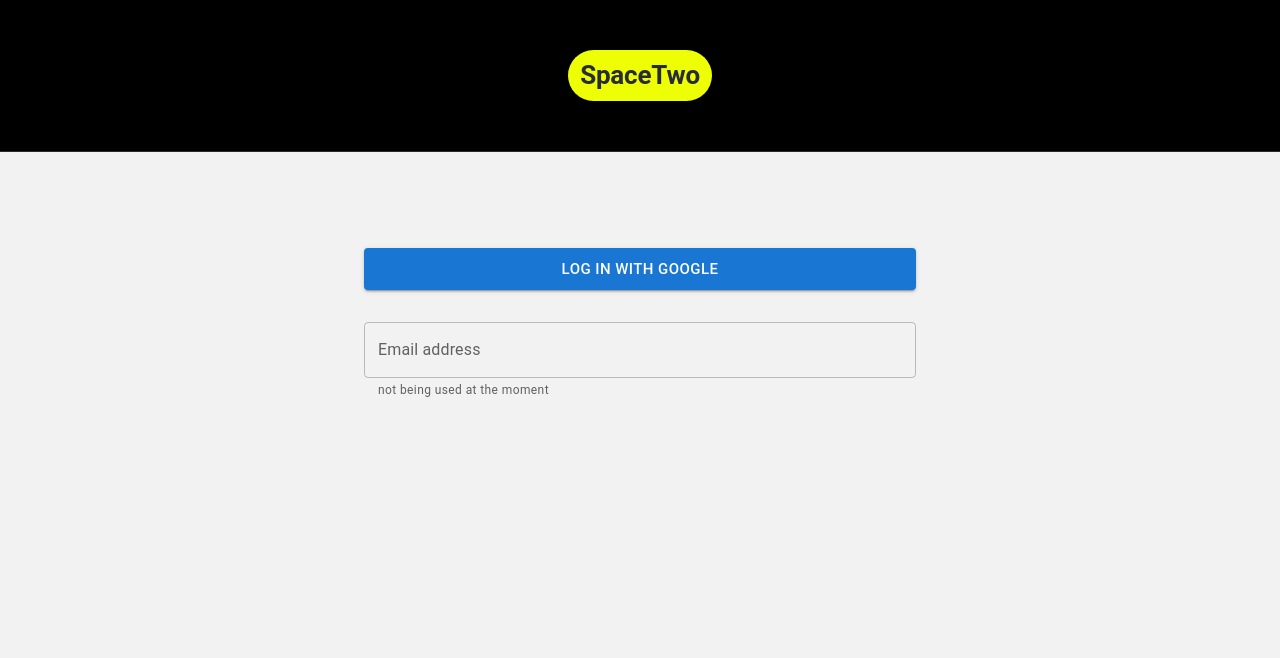
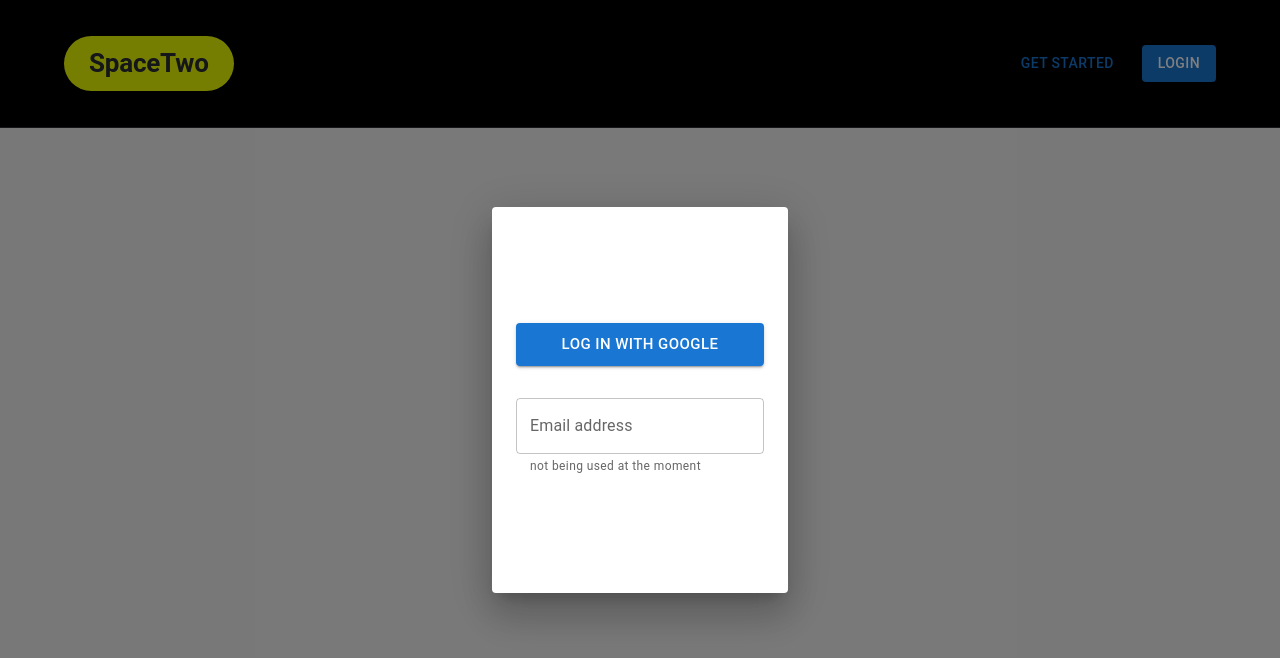
Before and after one commit to relashe/spacetwo, a React (Create React App) app: page /login in a window 1280 px wide. Shown: the top 658 px of the page. Built offline with nearby package versions, Linux system fonts and the light colour scheme.

Commit message:
- route refactor

```diff
--- a/src/App.tsx
+++ b/src/App.tsx
@@ -1,8 +1,18 @@
+import { BrowserRouter } from "react-router";
 import "./App.css";
 import AppRoutes from "./routes";
+import { AuthProvider, LoginProvider } from "./providers";
 
 function App() {
-  return <AppRoutes />;
+  return (
+    <BrowserRouter>
+      <AuthProvider>
+        <LoginProvider>
+          <AppRoutes />
+        </LoginProvider>
+      </AuthProvider>
+    </BrowserRouter>
+  );
 }
 
 export default App;
--- a/src/components/Header/Header.styles.ts
+++ b/src/components/Header/Header.styles.ts
@@ -4,20 +4,23 @@ export const headerStyles: SxProps<Theme> = {
   backgroundColor: "#000000",
   color: "#000000",
   // height: "75px",
-  display: "flex",
-  flexDirection: "column",
-  alignItems: "center",
-  justifyContent: "center",
   fontSize: "calc(10px + 2vmin)",
   boxShadow: "1px 0 0 0 rgba(0, 0, 0, 0.05)",
   width: "100%",
-  padding: "50px 0",
+  padding: "25px 0",
   borderBottom: "solid 1px #282c34",
+
+  "& .header__inner": {
+    display: "flex",
+    flexDirection: "row nowrap",
+    justifyContent: "space-between",
+    alignItems: "center",
+  },
 
   "& .header__title": {
     color: "#282c34",
     backgroundColor: "#eefe05",
-    padding: "10px 12px",
+    padding: "12px 25px",
     borderRadius: "30px",
     fontSize: "calc(10px + 2vmin)",
     fontWeight: "bold",
@@ -34,4 +37,13 @@ export const headerStyles: SxProps<Theme> = {
       },
     },
   },
+
+  "& .nav": {
+    display: "flex",
+    flexDirection: "row nowrap",
+    justifyContent: "space-around",
+    gap: "20px",
+    padding: "20px 0",
+    boxShadow: "0 1px 0 0 rgba(0, 0, 0, 0.05)",
+  },
 };
--- a/src/components/Header/Header.tsx
+++ b/src/components/Header/Header.tsx
@@ -1,14 +1,48 @@
-import { Box, Typography } from "@mui/material";
+import { Box, Button, Container, Typography } from "@mui/material";
 import { Link } from "react-router";
 import { APP_ROUTES } from "../../routing";
 import { headerStyles } from "./Header.styles";
+import { useAuthContext, useLoginContext } from "../../providers";
 
 const Header: React.FC = () => {
+  const { handleOpenLogin, handleOpenSignup } = useLoginContext();
+  const { handleLogout } = useAuthContext();
+  const { token } = useAuthContext();
+
   return (
     <Box component="header" className="header" sx={headerStyles}>
-      <Typography variant="h2" className="header__title">
-        <Link to={APP_ROUTES.HOME}>SpaceTwo</Link>
-      </Typography>
+      <Container>
+        <Box className="header__inner">
+          <Typography variant="h2" className="header__title">
+            <Link to={APP_ROUTES.HOME}>SpaceTwo</Link>
+          </Typography>
+          <Box className="nav" component="nav">
+            {!token && (
+              <Button variant="text" color="primary" onClick={handleOpenSignup}>
+                Get started
+              </Button>
+            )}
+            {!token && (
+              <Button
+                variant="contained"
+                color="primary"
+                onClick={handleOpenLogin}
+              >
+                Login
+              </Button>
+            )}
+            {!!token && (
+              <Button
+                variant="contained"
+                color="primary"
+                onClick={handleLogout}
+              >
+                Logout
+              </Button>
+            )}
+          </Box>
+        </Box>
+      </Container>
     </Box>
   );
 };
--- a/src/components/LoginActions/GoogleSignUp.tsx
+++ b/src/components/LoginActions/GoogleSignUp.tsx
@@ -1,29 +1,24 @@
+import { Button } from "@mui/material";
 import { useGoogleLogin } from "@react-oauth/google";
-import { useAuthContext } from "../../providers";
 import { useNavigate } from "react-router";
+import useSpaceTwoUsers from "../../hooks/useSpaceTwoUsers";
+import { useAuthContext, useLoginContext } from "../../providers";
 import { APP_ROUTES } from "../../routing";
-import useSpaceTwoUsers from "../../hooks/useSpaceTwoUsers";
-import { apiService } from "../..";
-import { API_ENDPOINTS } from "../../constants";
-import { Button } from "@mui/material";
-import { GoogleProfile } from "../../types/google.types";
 
 const GoogleSignUp: React.FC = () => {
   /* hooks */
-  const { setToken, setUser } = useAuthContext();
+  const { setToken, setUser, getUserProfile } = useAuthContext();
+  const { handleCloseModal } = useLoginContext();
+  const { getSpaceTwoUserWithEmail } = useSpaceTwoUsers();
   const navigate = useNavigate();
-  const { getSpaceTwoUserWithEmail } = useSpaceTwoUsers();
 
   /* events */
   const handleGoogleLogin = useGoogleLogin({
     onSuccess: async (token) => {
       setToken(token.access_token);
+      handleCloseModal();
 
-      // get Google Info
-      const userProfile = await apiService.get<GoogleProfile>(
-        API_ENDPOINTS.GOOGLE.GET_USER_INFO(token.access_token),
-        token.access_token
-      );
+      const userProfile = await getUserProfile();
 
       // check if user exists
       if (!userProfile) {
--- a/src/index.tsx
+++ b/src/index.tsx
@@ -3,7 +3,6 @@ import React from "react";
 import ReactDOM from "react-dom/client";
 import App from "./App";
 import "./index.css";
-import { AuthProvider } from "./providers";
 import reportWebVitals from "./reportWebVitals";
 import { ApiService } from "./services";
 
@@ -15,9 +14,7 @@ root.render(
     <GoogleOAuthProvider
       clientId={`${process.env.REACT_APP_GOOGLEOAUTH_CLIENTID}`}
     >
-      <AuthProvider>
-        <App />
-      </AuthProvider>
+      <App />
     </GoogleOAuthProvider>
   </React.StrictMode>
 );
--- a/src/providers/AuthContext.tsx
+++ b/src/providers/AuthContext.tsx
@@ -2,26 +2,45 @@ import axios from "axios";
 import {
   createContext,
   PropsWithChildren,
+  useCallback,
   useContext,
   useEffect,
   useMemo,
   useState,
 } from "react";
 import { SpaceTwoBaseUser } from "../types";
+import { apiService } from "..";
+import { GoogleProfile } from "../types/google.types";
+import { API_ENDPOINTS } from "../constants";
 
 interface AuthContextProps {
   user?: SpaceTwoBaseUser;
   setUser: (newUser: SpaceTwoBaseUser) => void;
   token: string | null;
   setToken: (newToken: string) => void;
+  getUserProfile: () => Promise<GoogleProfile | undefined>;
+  handleLogout: () => void;
 }
 
 const AuthContext = createContext<AuthContextProps | null>(null);
 
 export const AuthProvider: React.FC<PropsWithChildren> = ({ children }) => {
   /* state */
-  const [token, setToken_] = useState(localStorage.getItem("token"));
+  const [token, setToken_] = useState<string | null>(
+    localStorage.getItem("token")
+  );
   const [user, setUser] = useState<SpaceTwoBaseUser | undefined>(undefined);
+
+  /* callbacks */
+  const getUserProfile = useCallback(async () => {
+    if (!token) return;
+
+    // get Google Info
+    return await apiService.get<GoogleProfile>(
+      API_ENDPOINTS.GOOGLE.GET_USER_INFO(token),
+      token
+    );
+  }, [token]);
 
   /* effects */
   useEffect(() => {
@@ -39,6 +58,10 @@ export const AuthProvider: React.FC<PropsWithChildren> = ({ children }) => {
     setToken_(newToken);
   };
 
+  const handleLogout = () => {
+    setToken_(null);
+  };
+
   /* values */
   const contextValue = useMemo(
     () => ({
@@ -46,6 +69,8 @@ export const AuthProvider: React.FC<PropsWithChildren> = ({ children }) => {
       setToken,
       user,
       setUser,
+      getUserProfile,
+      handleLogout,
     }),
     [token, user]
   );
--- /dev/null
+++ b/src/providers/LoginContext.tsx
@@ -0,0 +1,56 @@
+import { Dialog, DialogContent, Modal } from "@mui/material";
+import { createContext, PropsWithChildren, useContext, useState } from "react";
+import LoginActions from "../components/LoginActions/LoginActions";
+
+interface LoginContextProps {
+  handleOpenLogin: () => void;
+  handleOpenSignup: () => void;
+  handleCloseModal: () => void;
+}
+
+const LoginContext = createContext<LoginContextProps | null>(null);
+
+export const LoginProvider: React.FC<PropsWithChildren> = ({ children }) => {
+  /* state */
+  const [showLogin, setShowLogin] = useState<boolean>(false);
+  const [showSignUp, setShowSignUp] = useState<boolean>(false);
+
+  /* effects */
+
+  /* events */
+  const handleOpenLogin = () => {
+    setShowLogin(true);
+  };
+  const handleOpenSignup = () => {
+    setShowSignUp(true);
+  };
+
+  const handleCloseModal = () => {
+    setShowLogin(false);
+    setShowSignUp(false);
+  };
+
+  /* values */
+  const showModal = showLogin || showSignUp;
+
+  return (
+    <LoginContext.Provider
+      value={{ handleOpenLogin, handleOpenSignup, handleCloseModal }}
+    >
+      {children}
+      <Dialog open={showModal} onClose={handleCloseModal}>
+        <DialogContent>
+          <LoginActions />
+        </DialogContent>
+      </Dialog>
+    </LoginContext.Provider>
+  );
+};
+
+export const useLoginContext = () => {
+  const context = useContext(LoginContext);
+  if (context === undefined || context === null) {
+    throw new Error("useLogin can only be used inside LoginProvider");
+  }
+  return context;
+};
--- a/src/providers/index.ts
+++ b/src/providers/index.ts
@@ -1 +1,2 @@
 export * from "./AuthContext";
+export * from "./LoginContext";
--- a/src/routes/index.tsx
+++ b/src/routes/index.tsx
@@ -1,4 +1,9 @@
-import { createBrowserRouter, RouterProvider } from "react-router";
+import {
+  createBrowserRouter,
+  Route,
+  RouterProvider,
+  Routes,
+} from "react-router";
 import { APP_ROUTES } from "../routing";
 import CreateAccount from "../screens/CreateAccount";
 import Dashboard from "../screens/Dashboard";
@@ -53,7 +58,19 @@ const AppRoutes = () => {
   ]);
 
   // Provide the router configuration using RouterProvider
-  return <RouterProvider router={router} />;
+  // return <RouterProvider router={router} />;
+
+  return (
+    <Routes>
+      <Route index element={<Home />} />
+      <Route path={APP_ROUTES.LOGIN} element={<Login />} />
+
+      <Route element={<ProtectedRoute />}>
+        <Route path={APP_ROUTES.USER_DASHBOARD} element={<Dashboard />} />
+        <Route path={APP_ROUTES.CREATE_ACCOUNT} element={<CreateAccount />} />
+      </Route>
+    </Routes>
+  );
 };
 
 export default AppRoutes;
--- a/src/screens/Home/Home.tsx
+++ b/src/screens/Home/Home.tsx
@@ -1,5 +1,6 @@
 import { Box, Container, Typography } from "@mui/material";
-import { Link } from "react-router";
+import { useEffect } from "react";
+import { useNavigate } from "react-router";
 import Header from "../../components/Header/Header";
 import { useAuthContext } from "../../providers";
 import { APP_ROUTES } from "../../routing";
@@ -8,18 +9,23 @@ import { homeStyles } from "./Home.styles";
 const Home: React.FC = () => {
   /* hooks */
   const { token, user } = useAuthContext();
+  const navigate = useNavigate();
+
+  useEffect(() => {
+    if (!!token && !!user) {
+      navigate(`${APP_ROUTES.DASHBOARD}/${user.handle}`);
+    }
+  }, []);
 
   return (
     <Box className="home-page" sx={homeStyles}>
       <Header />
-      {!token && <Link to={APP_ROUTES.LOGIN}>Login to your account</Link>}
-      {!!(token && user) && (
-        <Link to={`${APP_ROUTES.DASHBOARD}/${user.handle}`}>Dashboard</Link>
-      )}
+
       <Box className="home-page__content">
         <Container>
           <Box className="home-page__hero">
             <Typography variant="h1">This is the homepage</Typography>
+            <Typography variant="body1">This is the slogan</Typography>
           </Box>
         </Container>
       </Box>
--- a/src/screens/Login.tsx
+++ b/src/screens/Login.tsx
@@ -1,15 +1,20 @@
 import { Container } from "@mui/material";
+import { useEffect } from "react";
 import Header from "../components/Header/Header";
-import LoginActions from "../components/LoginActions/LoginActions";
+import { useLoginContext } from "../providers";
 
 const Login: React.FC = () => {
+  const { handleOpenLogin } = useLoginContext();
+
+  useEffect(() => {
+    handleOpenLogin();
+  }, []);
+
   return (
     <div className="App">
       <Header />
       <main>
-        <Container maxWidth="sm">
-          <LoginActions />
-        </Container>
+        <Container maxWidth="sm">{/* <LoginActions /> */}</Container>
       </main>
     </div>
   );
```
